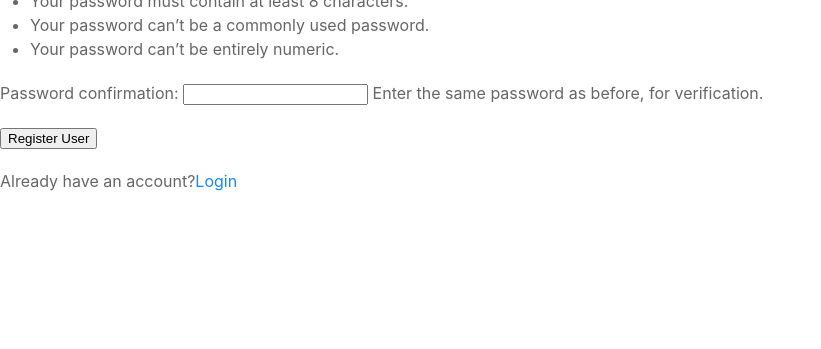
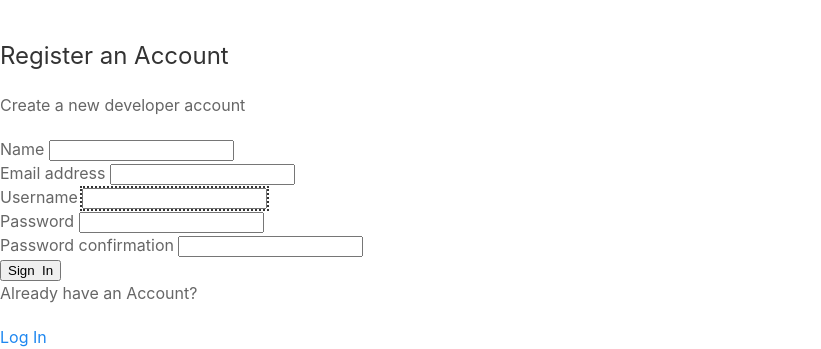
Before and after one commit to roshanmhzn/devsearch, a Django app: page /register/ in a window 1280 px wide. Shown: the part 761-1110 px from the top of the page, without its empty margins (0-821 px from the left). Before the commit the page ends 952 px from the top, so only its background shows below. Run offline with Django 4.2, Linux system fonts and the light colour scheme; some libraries are stand-ins or nearby versions.

Commit message:
Styling Login & Register Page

```diff
--- a/projects/forms.py
+++ b/projects/forms.py
@@ -15,7 +15,7 @@
         '''
         Assign css class to the fields
         '''
-        super(ProjectForm, self).__init__()
+        super(ProjectForm, self).__init__(*args, **kwargs)
         # we select the title > go in the widgets > attributes
         # and we want to update the spefific attribute
         #We told it to update the class and go ahead and
--- a/templates/main.html
+++ b/templates/main.html
@@ -7,7 +7,7 @@
     <meta name="viewport" content="width=device-width, initial-scale=1.0" />
 
     <!-- Favicon -->
-    <link rel="shortcut icon" href="images/favicon.ico" type="image/x-icon" />
+    <link rel="shortcut icon" href="{% static 'images/favicon.ico' %}" type="image/x-icon" />
     <!-- Icon - IconMonster -->
     <link rel="stylesheet" href="https://cdn.iconmonstr.com/1.3.0/css/iconmonstr-iconic-font.min.css" />
     <!-- Mumble UI -->
@@ -20,12 +20,21 @@
   <body>
       {% include 'navbar.html' %}
 
-      {% if messages %}
+      <!-- {% if messages %}
         <ul class="messages">
             {% for message in messages %}
             <li{% if message.tags %} class="{{ message.tags }}"{% endif %}>{{ message }}</li>
             {% endfor %}
         </ul>
+      {% endif %} -->
+
+      {% if messages %}
+      {% for message in messages %}
+      <div class="alert alert--{{message.tags}}">
+        <p class="alert__message">{{message}}</p>
+        <button class="alert__close">⨯</button>
+      </div>
+      {% endfor %}
       {% endif %}
 
       {% block content %}
@@ -33,4 +42,5 @@
       {% endblock content %}
 
   </body>
+  <script src="{% static 'uikit/app.js' %}"></script>
 </html>
--- a/users/forms.py
+++ b/users/forms.py
@@ -1,4 +1,3 @@
-from dataclasses import field
 from django.contrib.auth.forms import UserCreationForm
 from django.contrib.auth.models import User
 from django.forms import ModelForm
@@ -10,3 +9,12 @@
         labels = {
             'first_name': 'Name'
         }
+
+    def __init__(self, *args, **kwargs):
+        '''
+        Assign css class to the fields
+        '''
+        super(CustomUserCreationForm, self).__init__(*args, **kwargs)
+
+        for name, field in self.fields.items():
+            field.widget.attrs.update({'class':'input'})
--- a/users/templates/users/login_register.html
+++ b/users/templates/users/login_register.html
@@ -1,26 +1,94 @@
 {% extends 'main.html' %}
-
+{% load static %}
 {% block content %}
 
 {% if page == 'register' %}
-    <h1>Register User</h1>
+    <div class="auth">
+        <div class="card">
+            <div class="auth__header text-center">
+            <a href="/">
+                <img src="{% static 'images/icon.svg' %}" alt="icon" />
+            </a>
+            <h3>Register an Account</h3>
+            <p>Create a new developer account</p>
+            </div>
 
-    <form action="{% url 'register' %}" method="post">
+            <form action="{% url 'register' %}" method="post" class="form auth__form">
+            {% csrf_token %}
+
+            {% for field in form %}
+            <!-- Input:Text -->
+            <div class="form__field">
+                <label for="formInput#text">{{ field.label }}</label>
+                {{ field }}
+
+                <!-- {% if field.help_text %}
+                    <small>{{ field.help_text }}</small>
+                {% endif %} -->
+
+                {% for error in field.errors %}
+                    <p style="color: red;"> {{ error }} </p>
+                {% endfor %}
+            </div>
+            {% endfor %}
+
+            <div class="auth__actions">
+                <input class="btn btn--sub btn--lg" type="submit" value="Sign  In" />
+            </div>
+            </form>
+            <div class="auth__alternative">
+            <p>Already have an Account?</p>
+            <a href="{% url 'login' %}">Log In</a>
+            </div>
+        </div>
+    </div>
+{% else %}
+<div class="auth">
+    <div class="card">
+      <div class="auth__header text-center">
+        <a href="/">
+          <img src="{% static 'images/icon.svg' %}" alt="icon" />
+        </a>
+        <h3>Account Login</h3>
+        <p>Hello Developer, Welcome Back!</p>
+      </div>
+
+      <form action="{% url 'login' %}" method="post" class="form auth__form">
         {% csrf_token %}
-        {{ form.as_p }}
-        <input type="submit" value="Register User">
-    </form>
+        <!-- Input:Username -->
+        <div class="form__field">
+          <label for="formInput#text">Username: </label>
+          <input
+            class="input input--text"
+            id="formInput#text"
+            type="text"
+            name="username"
+            placeholder="Enter your username..."
+          />
+        </div>
 
-    <p>Already have an account?<a href="{% url 'login' %}">Login</a></p>
-{% else %}
-<form action="{% url 'login' %}" method="post">
-    {% csrf_token %}
-    <input type="text" name="username" placeholder="Username" />
-    <input type="password" name="password" placeholder="Enter Password" />
-    <input type="submit" value="Login" />
-
-    <p>Don't have an account?<a href="{% url 'register' %}">Sign Up</a></p>
-</form>
+        <!-- Input:Password -->
+        <div class="form__field">
+          <label for="formInput#password">Password: </label>
+          <input
+            class="input input--password"
+            id="formInput#passowrd"
+            type="password"
+            name="password"
+            placeholder="••••••••"
+          />
+        </div>
+        <div class="auth__actions">
+          <input class="btn btn--sub btn--lg" type="submit" value="Log In" />
+          <a href="forgetpassword.html">Forget Password?</a>
+        </div>
+      </form>
+      <div class="auth__alternative">
+        <p>Don’t have an Account?</p>
+        <a href="{% url 'register' %}">Sign Up</a>
+      </div>
+    </div>
+  </div>
 {% endif %}
 
 {% endblock content %}
--- a/users/views.py
+++ b/users/views.py
@@ -56,7 +56,7 @@
 
 def logout_user(request):
     logout(request)
-    messages.error(request, 'User was logged out!')
+    messages.info(request, 'User was logged out!')
     return redirect('login')
 
 def register_user(request):
```
Also changed, not shown: templates/login.html (added, +67 -0 lines), templates/signup.html (added, +89 -0 lines).
